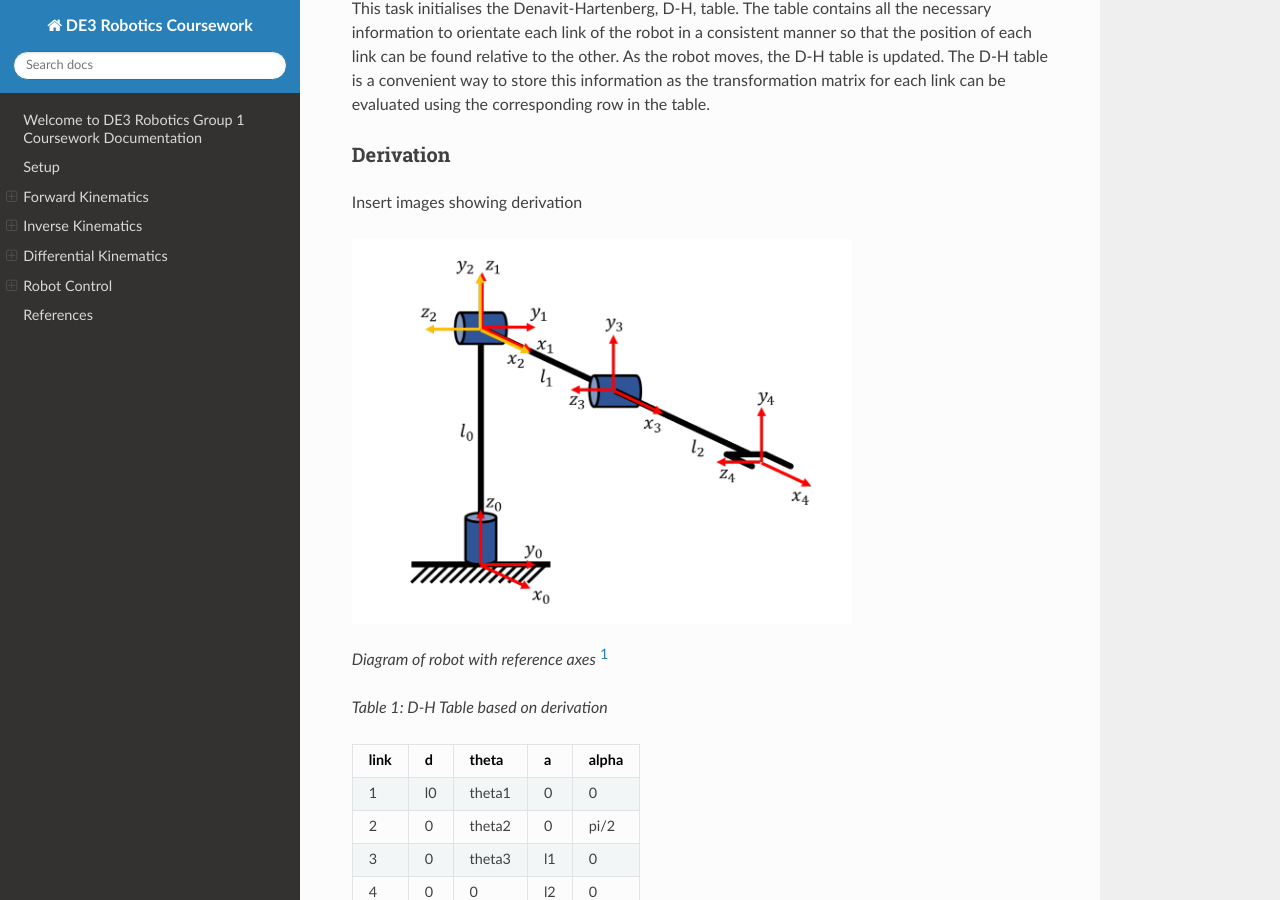
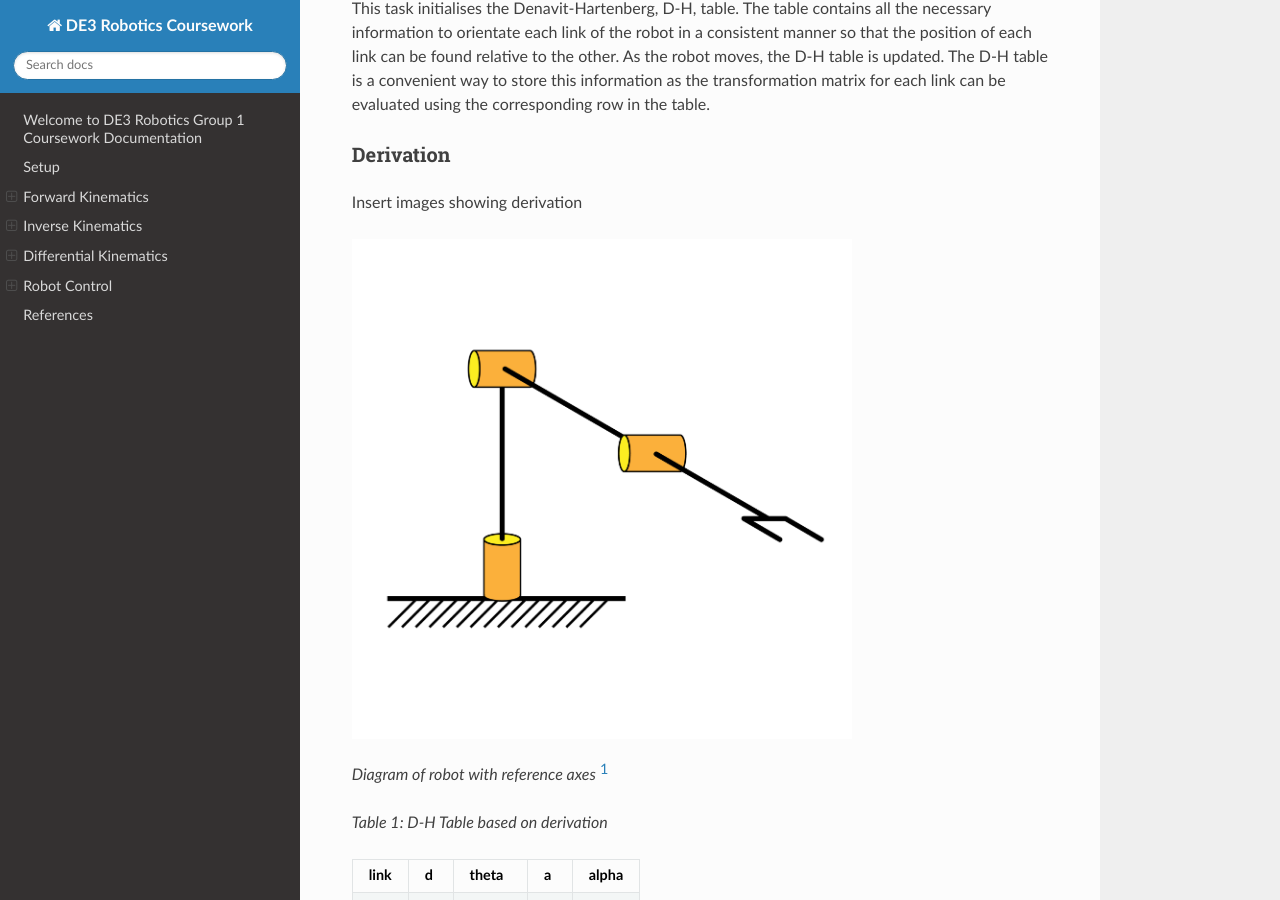
Before and after one commit to oliver-veal/robotics-coursework, a Sphinx documentation site: the page built from docs/source/index.rst, in a window 1280 px wide and 900 px high, scrolled down 1332 px. Built offline with Sphinx 7.4.7 and the Read the Docs theme 2.0.0, drawn with Linux system fonts in a browser that asks for light colours.

Commit message:
Messages

```diff
--- a/docs/source/index.rst
+++ b/docs/source/index.rst
@@ -68,7 +68,7 @@ Derivation
 
 Insert images showing derivation
 
-.. image:: img/task_a_robot.png
+.. image:: img/diagram.png
    :width: 500
    :alt: Robot Diagram
 
```
